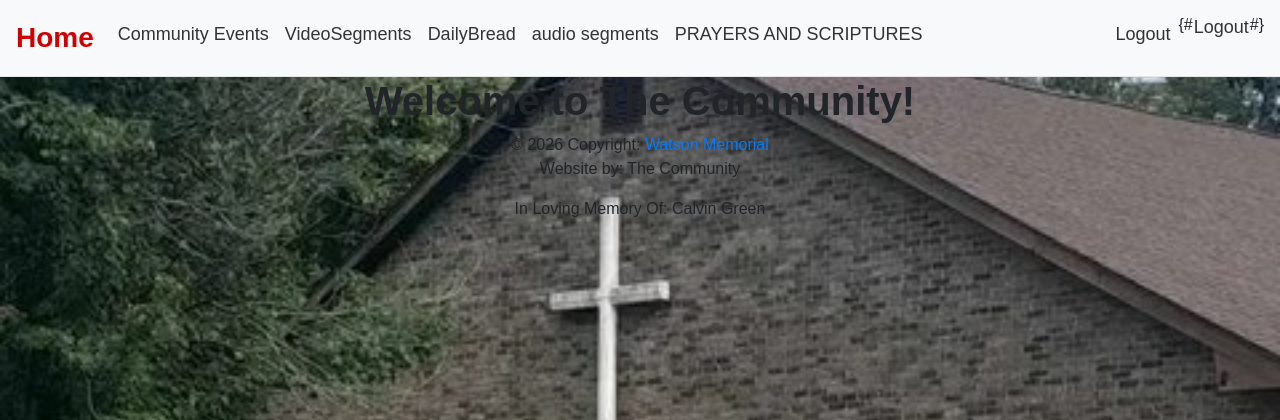
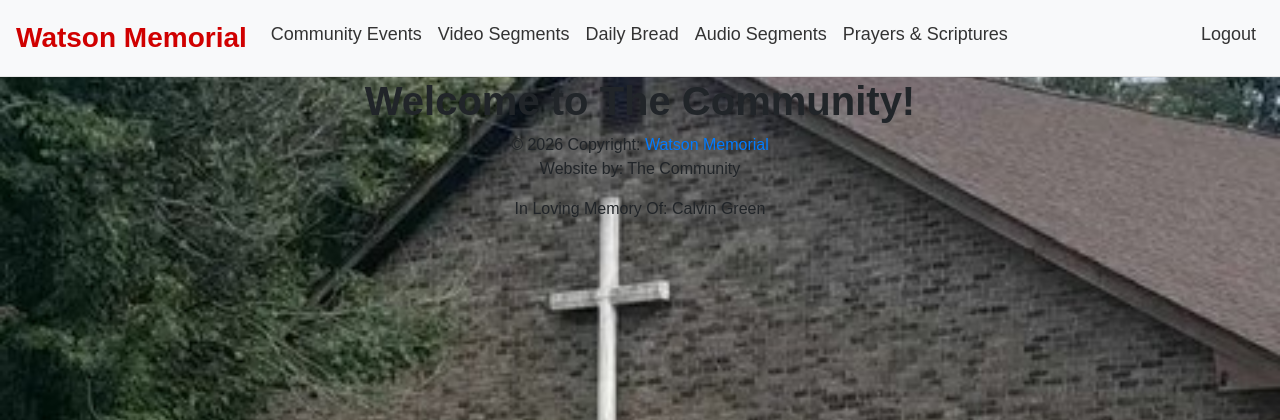
Before and after one commit to robertthegreat43/WatsonMem, a Django app: page /home/ in a window 1280 px wide. Shown: the top 420 px of the page. Run offline with Django 5.2, Linux system fonts and the light colour scheme; the visitor is signed in with stand-in values (Sample User, id 1); some libraries are stand-ins or nearby versions.

Commit message:
Refactor home.html structure and navigation links

```diff
--- a/Templates/home.html
+++ b/Templates/home.html
@@ -22,88 +22,39 @@
         min-height: 100vh;
       }
 
-@media (max-width: 768px) {
-    .navbar {
-        min-height: auto;          /* remove forced height */
-        padding: 10px 15px;        /* normal mobile padding */
-        font-size: 18px;           /* smaller text */
-    }
-
-    .navbar-brand {
-        font-size: 28px;           /* reduce brand size */
-    }
-
-    .navbar-nav .nav-link {
-        font-size: 18px;           /* readable but not oversized */
-        text-align: center;        /* center items when collapsed */
-        padding: 10px 0;
-    }
-
-    .navbar-nav {
-        width: 100%;
-    }
-}
-
-
-
-
-
     </style>
     <link rel="stylesheet" href="{% static 'main.css' %}">
   </head>
   <body>
 
   <nav class="navbar navbar-expand-lg navbar-light bg-light">
-    <a class="navbar-brand" href="/home/">Home</a>
-  <button class="navbar-toggler" type="button" data-toggle="collapse" data-target="#navbarSupportedContent"
-    aria-controls="navbarSupportedContent" aria-expanded="false" aria-label="Toggle navigation">
+  <a class="navbar-brand" href="/home/">Watson Memorial</a>
+
+  <button class="navbar-toggler" type="button" data-toggle="collapse"
+          data-target="#navbarMenu" aria-controls="navbarMenu"
+          aria-expanded="false" aria-label="Toggle navigation">
       <span class="navbar-toggler-icon"></span>
   </button>
 
-  <div class="collapse navbar-collapse" id="navbarSupportedContent">
+  <div class="collapse navbar-collapse" id="navbarMenu">
       <ul class="navbar-nav mr-auto">
-      <li class="nav-item active">
-        <a class="nav-link" href="/index/">Community Events <span class="sr-only">(current)</span></a>
-      </li>
-      <li class="nav-item">
-        <a class="nav-link" href="/Videorecording/">VideoSegments</a>
-      </li>
-      <li class="nav-item">
-        <a class="nav-link" href="/daily_bread/">DailyBread</a>
-      </li>
-      <li class="nav-item">
-        <a class="nav-link" href="/prayers_for_those_in_need">audio segments</a>
-      </li>
-      <li class="nav-item">
-        <a class="nav-link" href="/biblechat/">PRAYERS AND SCRIPTURES</a>
-      </li>
+          <li class="nav-item"><a class="nav-link" href="/index/">Community Events</a></li>
+          <li class="nav-item"><a class="nav-link" href="/Videorecording/">Video Segments</a></li>
+          <li class="nav-item"><a class="nav-link" href="/daily_bread/">Daily Bread</a></li>
+          <li class="nav-item"><a class="nav-link" href="/prayers_for_those_in_need">Audio Segments</a></li>
+          <li class="nav-item"><a class="nav-link" href="/biblechat/">Prayers & Scriptures</a></li>
       </ul>
 
       <ul class="navbar-nav">
           {% if user.is_authenticated %}
-        <!-- Show logout when authenticated -->
-        <li class="nav-item">
-          <!-- Option A: simple logout link (if your logout view accepts GET) -->
-          <a class="nav-link" href="/accounts/logout/">Logout</a>
-        </li>
-        <!-- Option B (recommended): POST logout to avoid CSRF side-effects -->
-        {#
-        <li class="nav-item">
-          <form method="post" action="{% url 'logout' %}">
-            {% csrf_token %}
-            <button type="submit" class="btn btn-link nav-link" style="padding: 0;">Logout</button>
-          </form>
-        </li>
-        #}
+              <li class="nav-item"><a class="nav-link" href="/accounts/logout/">Logout</a></li>
           {% else %}
-        <!-- Show login when not authenticated -->
-        <li class="nav-item">
-          <a class="nav-link" href="/accounts/login/">Login</a>
-        </li>
+              <li class="nav-item"><a class="nav-link" href="/accounts/login/">Login</a></li>
           {% endif %}
       </ul>
   </div>
 </nav>
+
     {% block content %}
         <h1><b>Welcome to The Community!</b></h1>
         {% endblock %}
```
Lines whose indentation alone changed are shown as unchanged.
